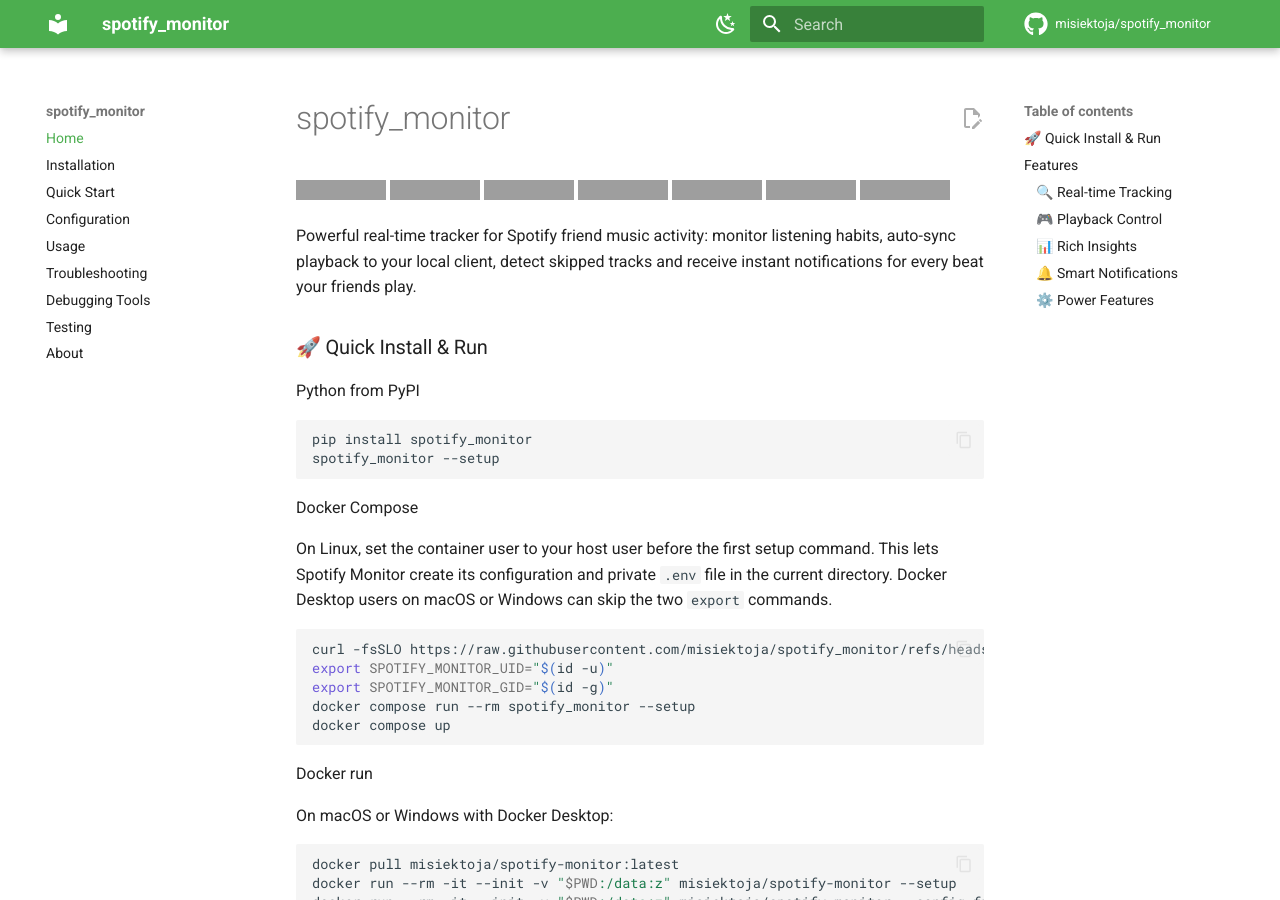
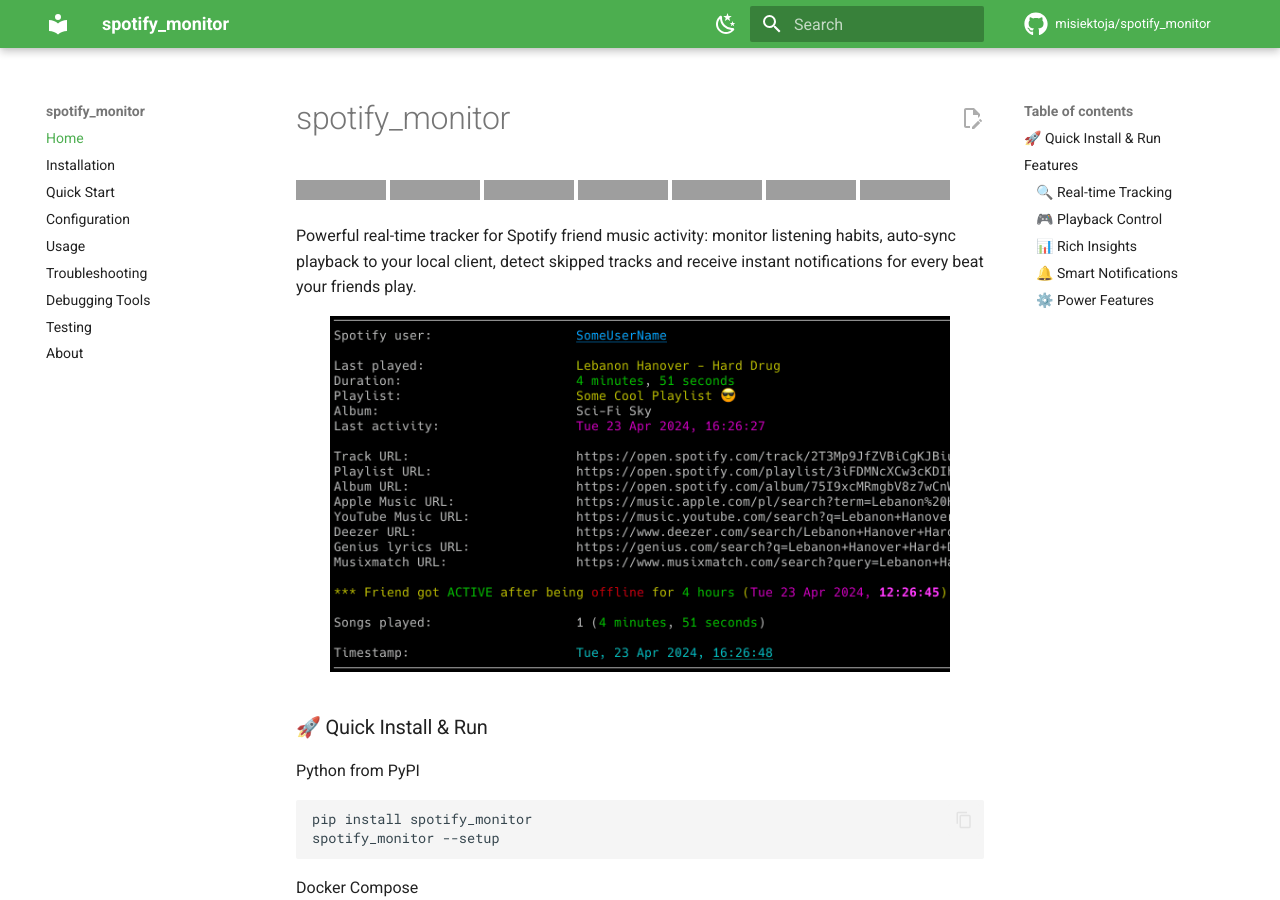
Before and after one commit to misiektoja/spotify_monitor, an MkDocs documentation site: the page built from docs/index.md, in a window 1280 px wide and 900 px high. Built offline with MkDocs 1.6.1 and Material for MkDocs 9.7.7, drawn with Linux system fonts in a browser that asks for light colours; comment, search, counter and statistics services are not loaded; grey boxes are pictures that could not be loaded.

Commit message:
docs: rearrange sections

````diff
--- a/docs/index.md
+++ b/docs/index.md
@@ -11,6 +11,10 @@
 </p>
 
 Powerful real-time tracker for Spotify friend music activity: monitor listening habits, auto-sync playback to your local client, detect skipped tracks and receive instant notifications for every beat your friends play.
+
+<p align="center">
+   <img src="https://raw.githubusercontent.com/misiektoja/spotify_monitor/refs/heads/main/assets/spotify_monitor.png" alt="spotify_monitor_screenshot" width="90%"/>
+</p>
 
 <a id="-quick-install-run"></a>
 ### 🚀 Quick Install & Run
@@ -52,10 +56,6 @@
 docker run --rm -it --init --user "$(id -u):$(id -g)" -v "$PWD:/data:z" misiektoja/spotify-monitor --config-file /data/spotify_monitor.conf
 ```
 
-<p align="center">
-   <img src="https://raw.githubusercontent.com/misiektoja/spotify_monitor/refs/heads/main/assets/spotify_monitor_skipped.png" alt="spotify_monitor_skipped" width="90%"/>
-</p>
-
 <a id="features"></a>
 ## Features
 
@@ -87,7 +87,7 @@
 - **Signal Control**: Manage the running script via system signals (macOS/Linux).
 
 <p align="center">
-   <img src="https://raw.githubusercontent.com/misiektoja/spotify_monitor/refs/heads/main/assets/spotify_monitor.png" alt="spotify_monitor_screenshot" width="90%"/>
+   <img src="https://raw.githubusercontent.com/misiektoja/spotify_monitor/refs/heads/main/assets/spotify_monitor_skipped.png" alt="spotify_monitor_skipped" width="90%"/>
 </p>
 
 🎵 For even better real-time tracking with pause/resume detection, track progress indicators, enhanced stats and offline mode support, check out [lastfm_monitor](https://github.com/misiektoja/lastfm_monitor) - it is much easier to set up, simply ask your friend to connect Last.fm to Spotify (Last.fm Settings → Applications → Connect Spotify Scrobbling) and you're ready to go!
````
Also changed, not shown: README.md (+3 -1 lines).
